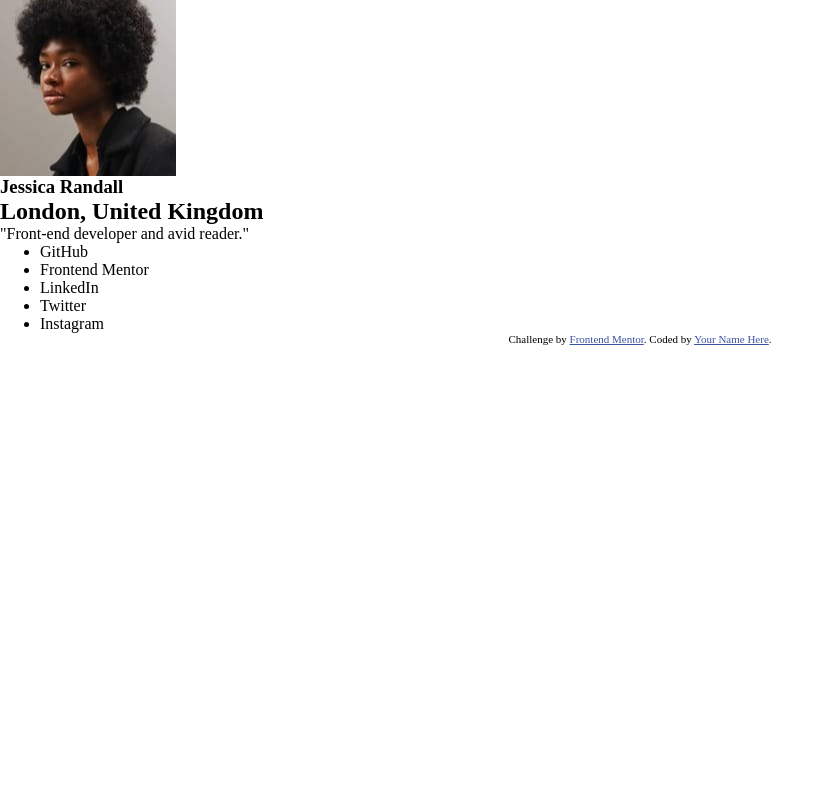
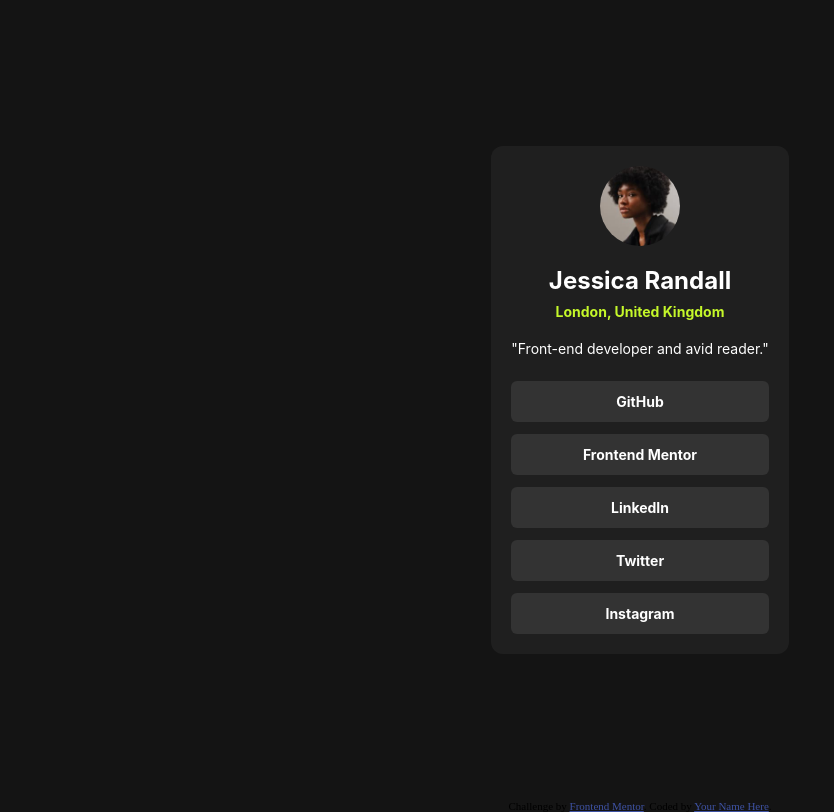
Before and after one commit to psydev24/social-links-profile, a plain HTML site: page index.html in a window 1280 px wide. Shown: the whole page, without its empty margins (0-834 px from the left). Drawn offline with Linux system fonts and the light colour scheme; a web font is replaced by a local one.

Commit message:
Completed styling

```diff
--- a/index.html
+++ b/index.html
@@ -23,17 +23,20 @@
   </head>
   <body>
     <main>
-      <section>
-        <article>
+      <section class="profile">
+        <article class="card">
           <div class="profile-info">
             <figure>
               <img
+                class="img-rounded avatar"
                 src="./assets/images/avatar-jessica.jpeg"
                 alt="profile-avatar"
               />
             </figure>
-            <h1>Jessica Randall</h1>
-            <h2>London, United Kingdom</h2>
+            <div class="text-container">
+              <h1 class="header">Jessica Randall</h1>
+              <h2 class="subheading">London, United Kingdom</h2>
+            </div>
             <p>"Front-end developer and avid reader."</p>
           </div>
           <ul class="profile-links">
--- a/style.css
+++ b/style.css
@@ -11,6 +11,7 @@
 
 * {
   margin: 0;
+  padding: 0;
 }
 
 body {
@@ -42,3 +43,121 @@ h5,
 h6 {
   overflow-wrap: break-word;
 }
+
+ul {
+  list-style: none;
+}
+
+/* */
+:root {
+  --spacing-small: 0.75rem;
+  --spacing-medium: calc(var(--spacing-small) * 2);
+  --spacing-large: calc(var(--spacing-small) * 4);
+
+  --padding-xs: calc(var(--padding-small) / 2);
+  --padding-small: 1rem;
+  --padding-large: calc(var(--padding-small) * 1.25);
+  --padding-extra: calc(var(--padding-small) * 2.25);
+
+  --font-light: 400;
+  --font-bold: 600;
+  --font-bolder: 700;
+
+  --text-base: 14px;
+  --text-header: 24px;
+
+  --bg-color-100: hsl(0, 0%, 8%);
+  --bg-color-300: hsl(0, 0%, 20%);
+
+  --font-color: hsl(0, 0%, 100%);
+
+  --primary: hsl(0, 0%, 12%);
+  --accent: hsl(75, 94%, 57%);
+}
+
+body {
+  background-color: var(--bg-color-100);
+}
+
+.profile {
+  --border-radius: 0.75rem;
+  font-family: Inter;
+  display: flex;
+  height: 100vh;
+  width: 100vw;
+  color: var(--font-color);
+  align-items: center;
+  justify-content: center;
+  font-size: var(--text-base);
+  flex-direction: column;
+}
+
+.card {
+  display: flex;
+  flex-direction: column;
+  gap: var(--spacing-medium);
+  background-color: var(--primary);
+  border-radius: var(--border-radius);
+  padding: var(--padding-large);
+}
+
+.img-rounded {
+  border-radius: 50%;
+}
+
+.avatar {
+  height: 5rem;
+  aspect-ratio: 1;
+}
+
+.header {
+  font-size: var(--text-header);
+}
+
+.subheading {
+  font-size: var(--text-base);
+  color: var(--accent);
+}
+
+.profile-info {
+  display: flex;
+  flex-direction: column;
+  gap: var(--padding-large);
+  align-items: center;
+  text-align: center;
+}
+
+.text-container {
+  display: flex;
+  flex-direction: column;
+  gap: var(--padding-xs);
+}
+
+.profile-links {
+  display: flex;
+  flex-direction: column;
+  gap: var(--spacing-small);
+  font-weight: var(--font-bolder);
+}
+
+.profile-links li {
+  --padding-small: 0.75rem;
+  cursor: pointer;
+  display: block;
+  border-radius: 6px;
+  padding: var(--padding-small) var(--padding-large);
+  background-color: var(--bg-color-300);
+  text-align: center;
+}
+
+.profile-links li:active {
+  color: var(--bg-color-300);
+  background-color: var(--accent);
+}
+
+@media (min-width: 1440px) {
+  .card {
+    padding: var(--padding-extra);
+    width: 368px;
+  }
+}
```
